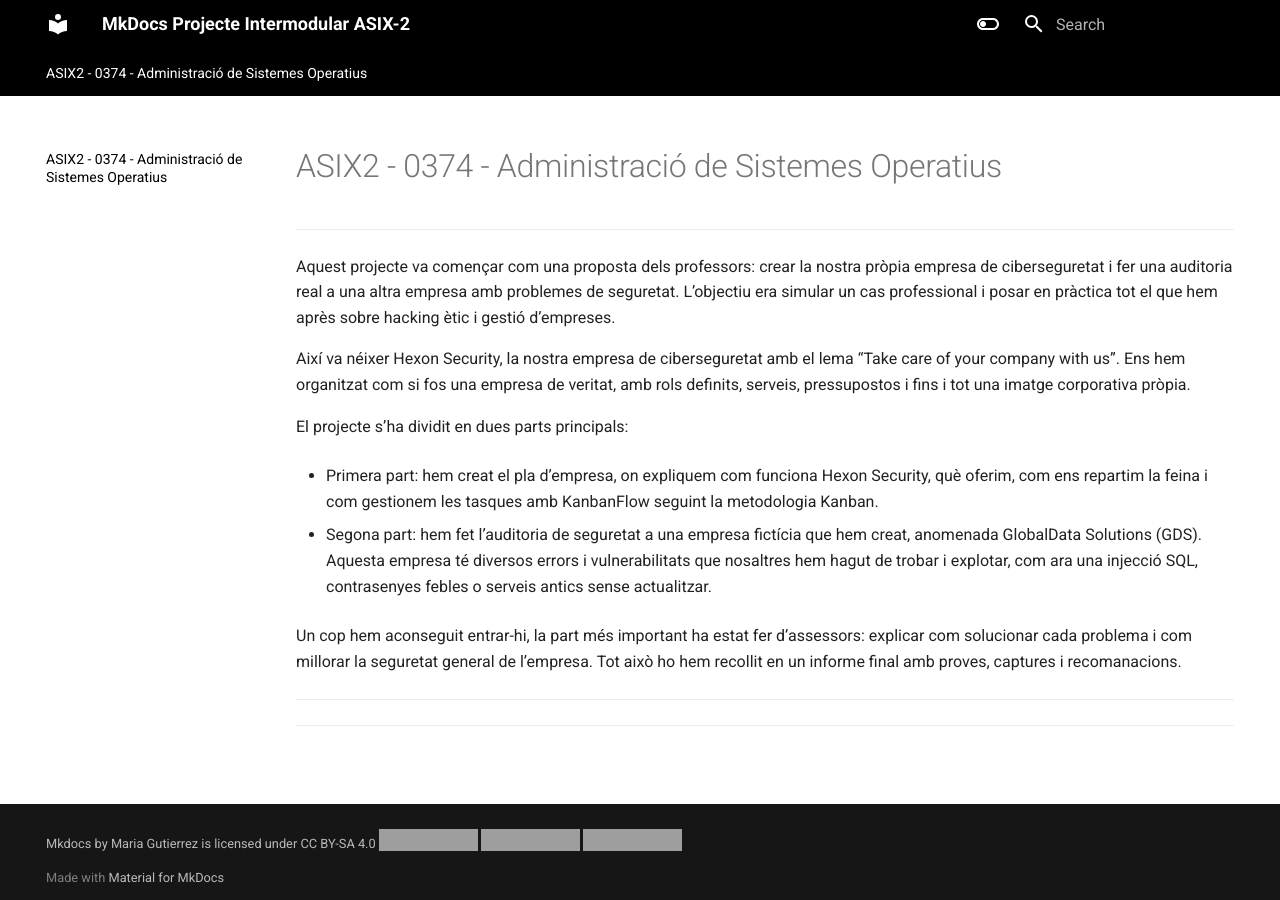
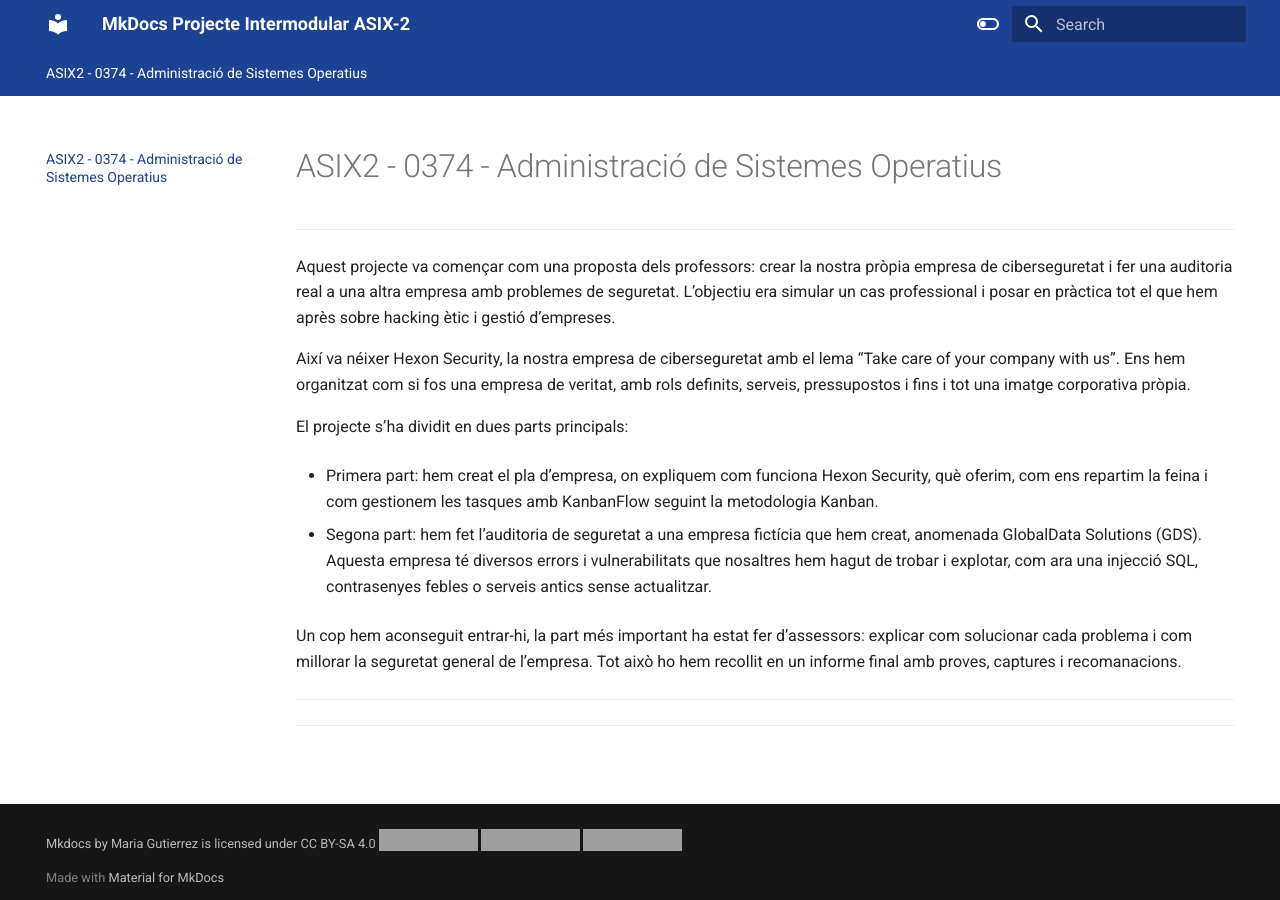
Before and after one commit to mariagutierrez03/projecte-asix2, an MkDocs documentation site: the page built from docs/index.md, in a window 1280 px wide. Built offline with MkDocs 1.6.1 and Material for MkDocs 9.7.7, drawn with Linux system fonts in a browser that asks for light colours; grey boxes are pictures that could not be loaded.

Commit message:
Update color scheme to use #1C4293 for default and slate

```diff
--- a/docs/stylesheets/extra.css
+++ b/docs/stylesheets/extra.css
@@ -10,22 +10,22 @@
 
 /* Paleta para el esquema por defecto */
 [data-md-color-scheme="default"] {
-  --md-primary-fg-color:        #000000; /* rosa principal más oscuro */
-  --md-primary-fg-color--light: #000000; /* versión clara */
-  --md-primary-fg-color--dark:  #000000; /* versión oscura */
+  --md-primary-fg-color:        #1C4293; /* rosa principal más oscuro */
+  --md-primary-fg-color--light: #1C4293; /* versión clara */
+  --md-primary-fg-color--dark:  #1C4293; /* versión oscura */
 
-  --md-accent-fg-color:         #000000;
-  --md-accent-fg-color--light:  #000000;
-  --md-accent-fg-color--dark:   #000000;
+  --md-accent-fg-color:         #1C4293;
+  --md-accent-fg-color--light:  #1C4293;
+  --md-accent-fg-color--dark:   #1C4293;
 }
 
 /* Paleta para el esquema slate */
 [data-md-color-scheme="slate"] {
-  --md-primary-fg-color:        #000000;
-  --md-primary-fg-color--light: #000000;
-  --md-primary-fg-color--dark:  #000000;
+  --md-primary-fg-color:        #1C4293;
+  --md-primary-fg-color--light: #1C4293;
+  --md-primary-fg-color--dark:  #1C4293;
 
-  --md-accent-fg-color:         #c2558b;
-  --md-accent-fg-color--light:  #d97aa8;
-  --md-accent-fg-color--dark:   #962f5f;
+  --md-accent-fg-color:         #1C4293;
+  --md-accent-fg-color--light:  #1C4293;
+  --md-accent-fg-color--dark:   #1C4293;
 }
```
